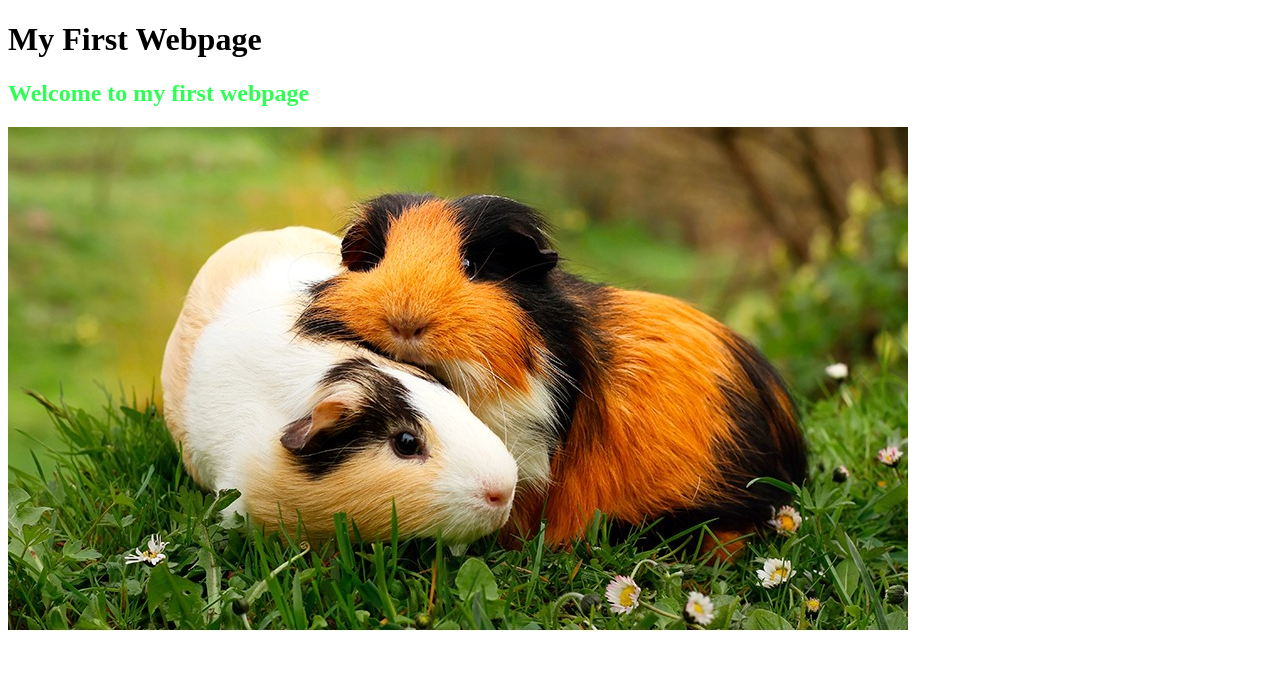
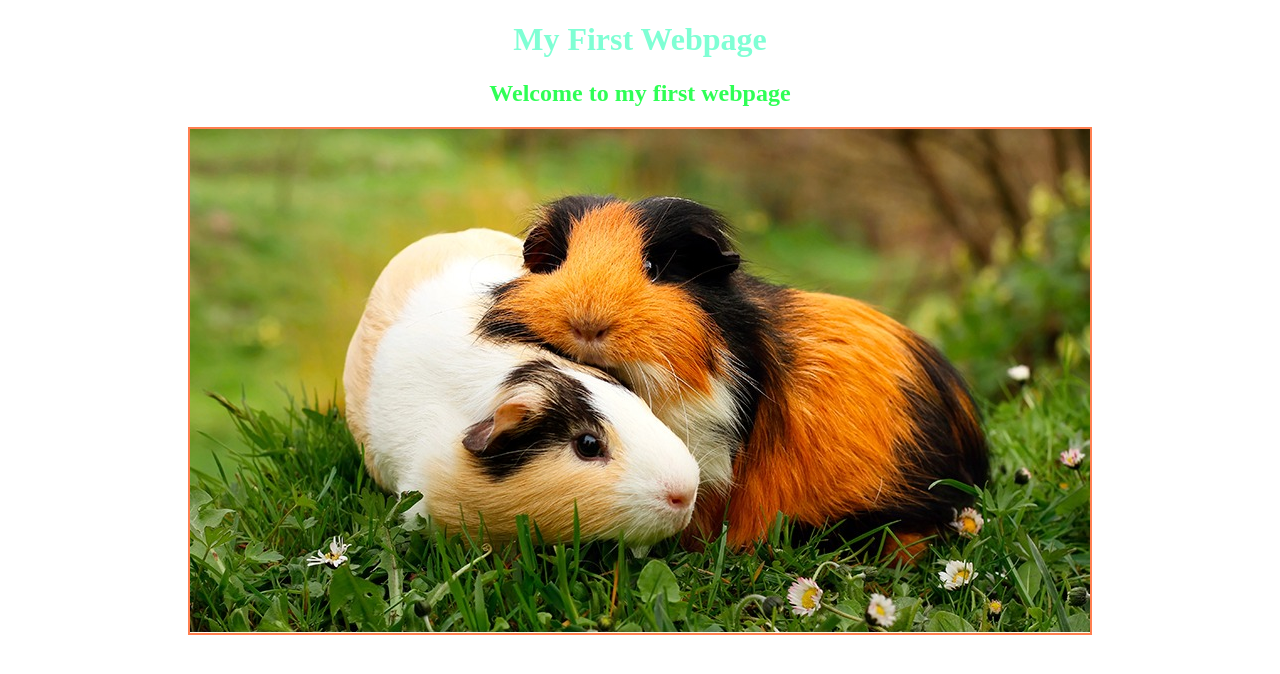
Before and after one commit to dyanasanay/first-webpage, a plain HTML site: page index.html in a window 1280 px wide. Drawn offline with Linux system fonts and the light colour scheme.

Commit message:
styling to center and add color

```diff
--- a/index.html
+++ b/index.html
@@ -2,6 +2,7 @@
 <html>
     <head>
         <title>Dyana Sanaycela's webpage</title>
+        <link rel="stylesheet" href="styling.css">
     </head>
     <body>
         <h1>My First Webpage</h1>
--- /dev/null
+++ b/styling.css
@@ -0,0 +1,17 @@
+body {
+    text-align:center;
+}
+
+h1 {
+    color: aquamarine;
+}
+
+h2 {
+    color: blueviolet;
+}
+
+img {
+    display: block;
+    margin: 0 auto;
+    border: 2px solid coral;
+}
```
